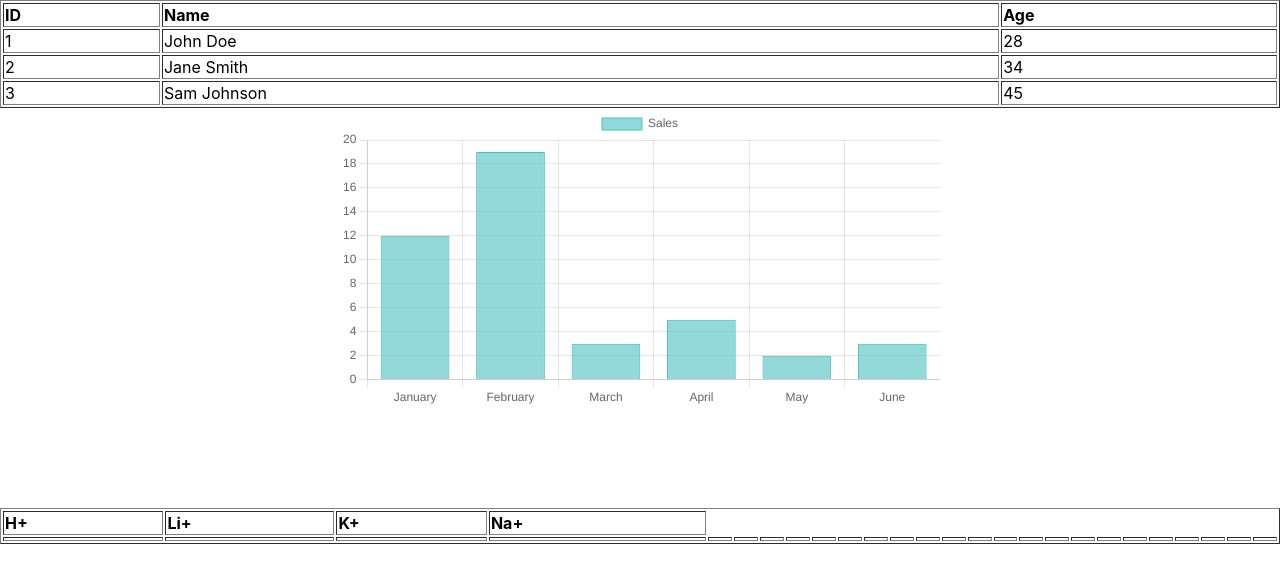
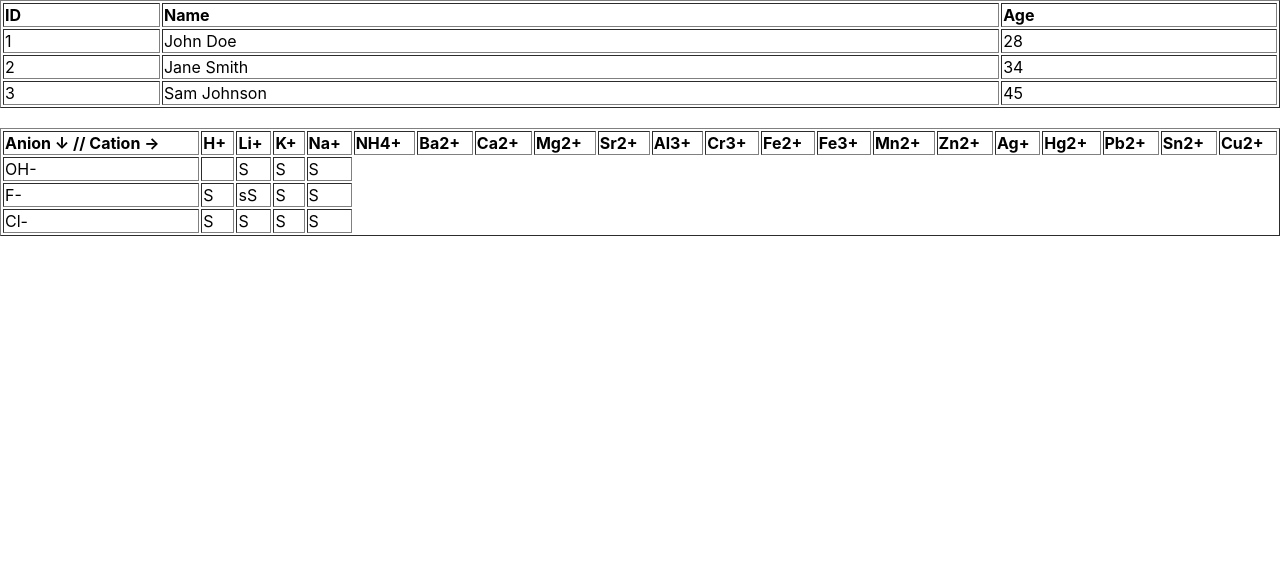
Before and after one commit to EranLavan/words-beyond, a React (Create React App) app: page / in a window 1280 px wide. Shown: the top 582 px of the page. Built offline with nearby package versions, Linux system fonts and the light colour scheme.

Commit message:
modified:   src/App.js 	modified:   src/components-t/Solubility.js

```diff
--- a/src/App.js
+++ b/src/App.js
@@ -13,11 +13,20 @@ function App() {
       {/* <RandomizerA /> */}
       {/* <Chart /> */}
 
-      <Gtable />
+      <div>
+        <Gtable />
+      </div>
 
-      <Gchart />
+      <div>
+        {/* <Gchart /> */}
+      </div>
 
-      <Solubility />
+      <br></br>
+
+      <div>
+        <Solubility />
+      </div>
+
     </div>
   );
 }
--- a/src/components-t/Solubility.js
+++ b/src/components-t/Solubility.js
@@ -3,9 +3,34 @@ import React from 'react'
 function Solubility() {
 
 const data = [
+
   {
+    id: 1,
+    anion: 'OH-',
+    h: '',
+    li: 'S',
+    k: 'S',
+    na: 'S'
+  },
 
-  }
+  {
+    id: 2,
+    anion: 'F-',
+    h: 'S',
+    li: 'sS',
+    k: 'S',
+    na: 'S'
+  },
+
+  {
+    id: 3,
+    anion: 'Cl-',
+    h: 'S',
+    li: 'S',
+    k: 'S',
+    na: 'S'
+  },
+
 ]
 
   return (
@@ -15,11 +40,12 @@ const data = [
         style={{ width: '100%', textAlign: 'left' }}>
         <thead>
           <tr>
+            <th>Anion &#8595; // Cation &#8594;</th>
             <th>H+</th>
             <th>Li+</th>
             <th>K+</th>
             <th>Na+</th>
-            {/* <th>NH4+</th>
+            <th>NH4+</th>
             <th>Ba2+</th>
             <th>Ca2+</th>
             <th>Mg2+</th>
@@ -34,39 +60,18 @@ const data = [
             <th>Hg2+</th>
             <th>Pb2+</th>
             <th>Sn2+</th>
-            <th>Cu2+</th> */}
+            <th>Cu2+</th>
           </tr>
         </thead>
 
         <tbody>
           {data.map((row) => (
-            <tr key={row.anion}>
+            <tr key={row.id}>
               <td>{row.anion}</td>
-              <td>{row.hydroxide}</td>
-              <td>{row.fluoride}</td>
-              <td>{row.chloride}</td>
-              <td>{row.bromide}</td>
-              <td>{row.iodide}</td>
-              <td>{row.sulfide}</td>
-              <td>{row.hydrosulfide}</td>
-              <td>{row.sulfite}</td>
-              <td>{row.hydrosulfite}</td>
-              <td>{row.sulfate}</td>
-              <td>{row.hydrosulfate}</td>
-              <td>{row.nitrate}</td>
-              <td>{row.nitrite}</td>
-              <td>{row.phosphate}</td>
-              <td>{row.hydrophosphate}</td>
-              <td>{row.dihydrophosphate}</td>
-              <td>{row.carbonate}</td>
-              <td>{row.hydrocarbonate}</td>
-              <td>{row.acetate}</td>
-              <td>{row.silicate}</td>
-              <td>{row.permanganate}</td>
-              <td>{row.dichromate}</td>
-              <td>{row.chromate}</td>
-              <td>{row.chlorate}</td>
-              <td>{row.perchlorate}</td>
+              <td>{row.h}</td>
+              <td>{row.li}</td>
+              <td>{row.k}</td>
+              <td>{row.na}</td>
             </tr>
           ))}
         </tbody>
```
